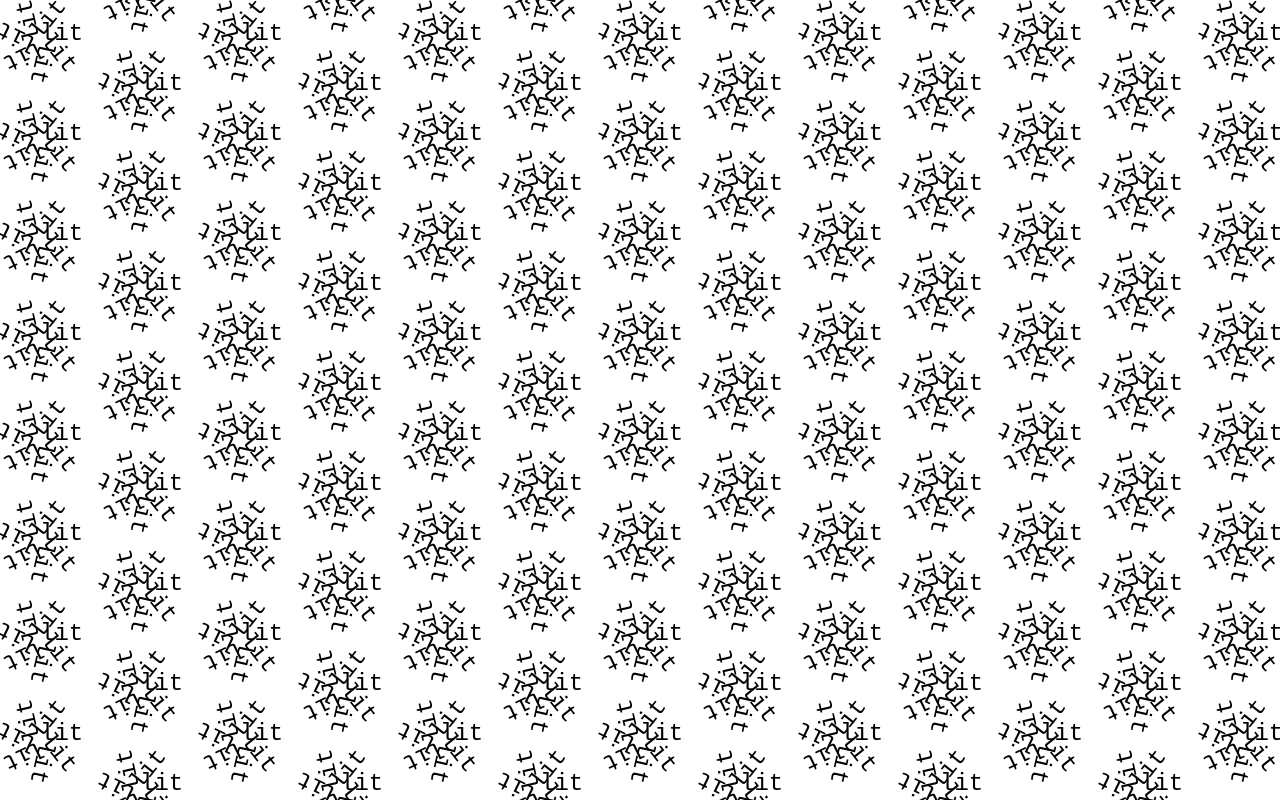
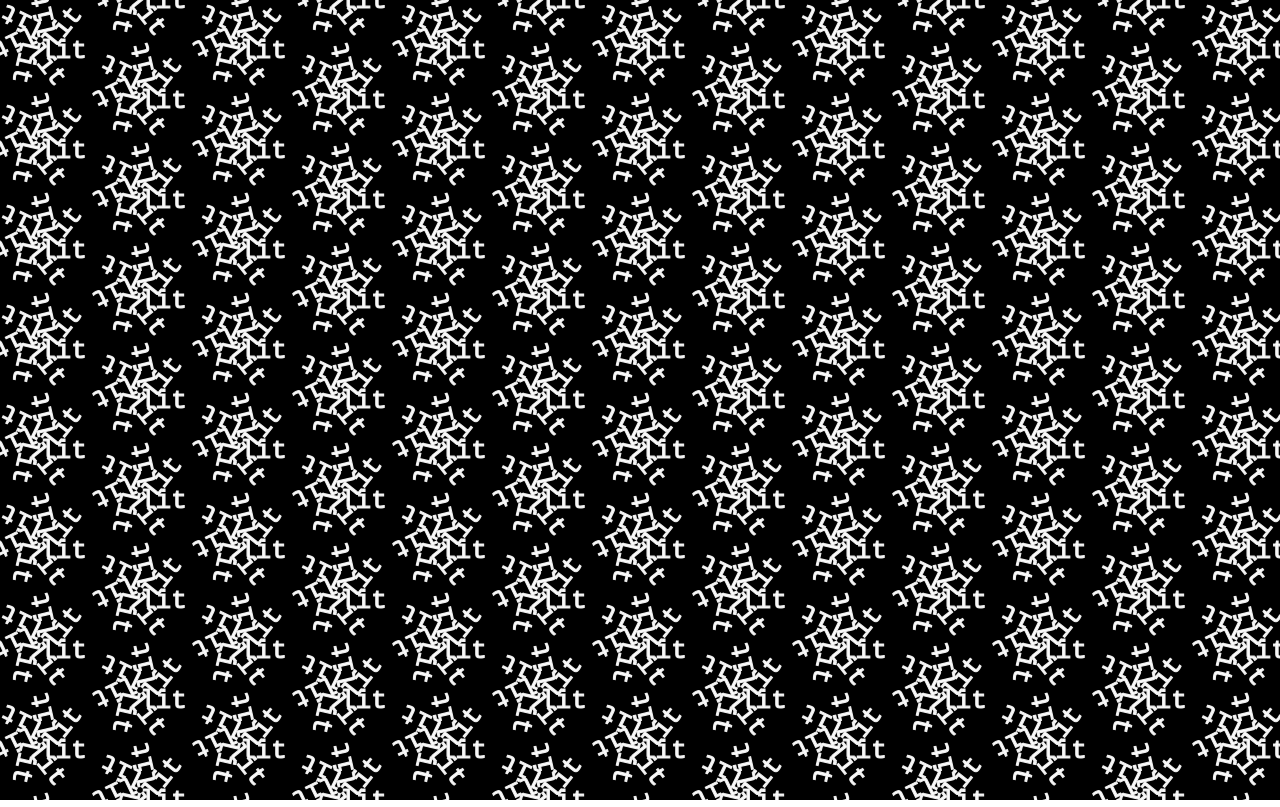
Before and after one commit to mateocdev/lit-element-examples, a website built with Vite: page pattern-lit-element/index.html in a window 1280 px wide. Built offline with nearby package versions, Linux system fonts and the light colour scheme.

Commit message:
:sparkles: Patterns is done

```diff
--- a/pattern-lit-element/index.html
+++ b/pattern-lit-element/index.html
@@ -12,6 +12,16 @@
         height: 100vh;
         width: 100vw;
       }
+      :root {
+        --background-color: #000000;
+        --font-color: #ffffff;
+        --font-size: 26px;
+        --stroke-width: 1.2px;
+        --stroke-color: #eeeeee;
+
+        font-family: "Open Sans", sans-serif;
+        font-size: 1.5em;
+      }
     </style>
     <title>Repeat patterns with SVG</title>
   </head>
--- a/pattern-lit-element/src/repeat-pattern.ts
+++ b/pattern-lit-element/src/repeat-pattern.ts
@@ -1,7 +1,38 @@
-import type { SVGTemplateResult } from "lit";
+import type { CSSResultGroup, SVGTemplateResult } from "lit";
 
-import { LitElement, html, svg } from "lit";
+import { LitElement, css, html, svg } from "lit";
 import { customElement, property } from "lit/decorators.js";
+
+const svgCSS = css`
+  :host {
+    display: block;
+  }
+
+  svg {
+    height: 100%;
+    width: 100%;
+  }
+
+  text {
+    fill: #ffffff;
+    dominant-baseline: hanging;
+    font-family: monospace;
+    font-size: 24px;
+  }
+`;
+
+const themeCSS = css`
+  .background {
+    fill: var(--background-color, #000000);
+  }
+
+  text {
+    fill: var(--font-color, #ffffff);
+    font-size: var(--font-size, 26px);
+    stroke-width: var(--stroke-width, 1.2px);
+    stroke: var(--stroke-color, #eeeeee);
+  }
+`;
 
 const createElement = (chars: string): SVGTemplateResult => svg`
   <text
@@ -77,7 +108,7 @@ export class RepeatPattern extends LitElement {
     attribute: "rotation-offset",
   })
   rotationOffset = 0;
-
+  static styles = [svgCSS, themeCSS];
   render() {
     return html`
       <svg height="100%" width="100%">
@@ -87,7 +118,12 @@ export class RepeatPattern extends LitElement {
           ${createRepeatPattern()}
         </defs>
 
-        <rect fill="#ffffff" height="100%" width="100%"></rect>
+        <rect
+          class="background"
+          fill="#ffffff"
+          height="100%"
+          width="100%"
+        ></rect>
         <rect fill="url(#repeat-pattern)" height="100%" width="100%"></rect>
       </svg>
     `;
```
